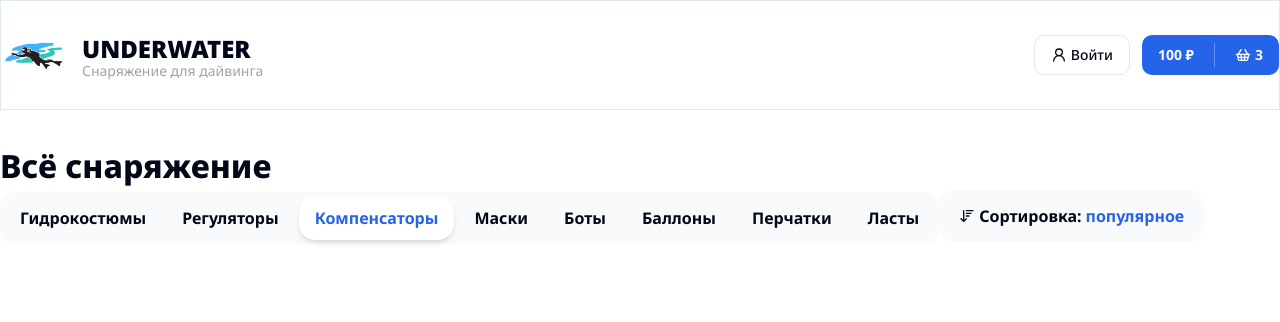
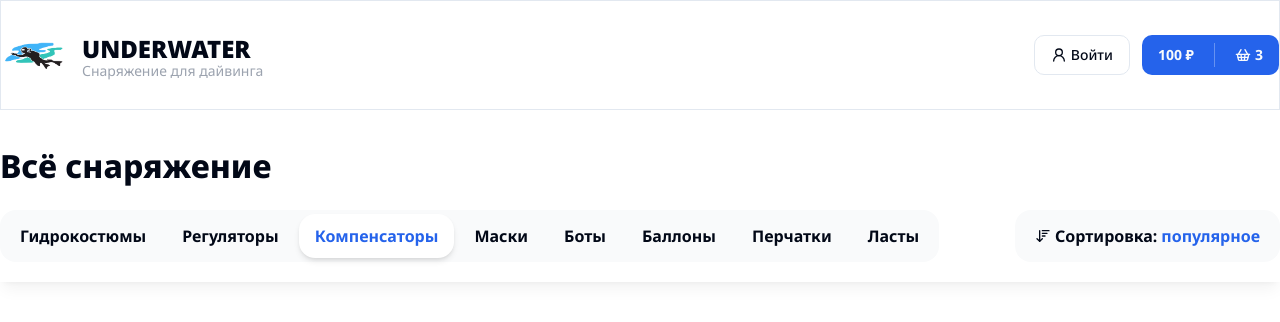
Before and after one commit to el-hombre0/diving-store, a Next.js app: page / in a window 1280 px wide. Shown: the top 322 px of the page. Built offline with nearby package versions, Linux system fonts and the light colour scheme.

Commit message:
Made sticky topbar

```diff
--- a/app/page.tsx
+++ b/app/page.tsx
@@ -1,14 +1,17 @@
-import { Categories, Container, SortPopup, Title } from "@/components/shared";
+import { Container, Title } from "@/components/shared";
+import { Topbar } from "@/components/shared/top-bar";
 
 export default function Home() {
   return (
     <>
-    <Container className="mt-8">
-      <Title text="Всё снаряжение" size="lg" className="font-extrabold">
-      </Title>
-      <Categories/>
-      <SortPopup/>
-    </Container>
+      <Container className="mt-8">
+        <Title
+          text="Всё снаряжение"
+          size="lg"
+          className="font-extrabold"
+        ></Title>
+      </Container>
+      <Topbar />
     </>
   );
 }
--- /dev/null
+++ b/components/shared/top-bar.tsx
@@ -0,0 +1,25 @@
+import { cn } from "@/lib/utils";
+import React from "react";
+import { Container } from "./container";
+import { Categories } from "./categories";
+import { SortPopup } from "./sort-popup";
+
+interface TopBarProps {
+  className?: string;
+}
+
+export const Topbar: React.FC<TopBarProps> = ({ className }) => {
+  return (
+    <div
+      className={cn(
+        "sticky top-0 bg-white bg-opacity-75 py-5 shadow-lg shadow-black/5 z-10",
+        className
+      )}
+    >
+      <Container className="flex items-center justify-between">
+        <Categories />
+        <SortPopup />
+      </Container>
+    </div>
+  );
+};
```
